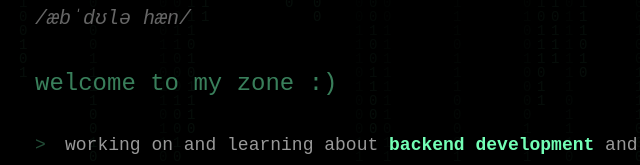
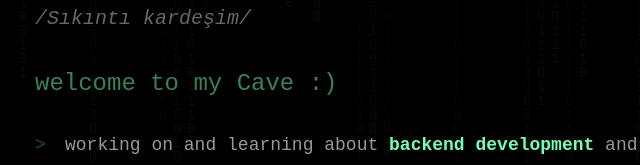
Before and after one commit to Abdullah05-js/Abdullah05-js.github.io, a plain HTML site: page index.html in a window 1280 px wide. Shown: the part 245-410 px from the top of the page, 205-845 px from the left. Drawn offline with Linux system fonts and the light colour scheme.

Commit message:
Update index.html

```diff
--- a/index.html
+++ b/index.html
@@ -471,8 +471,8 @@
     <div class="page active" id="home">
         <div class="main-content">
             <h1 class="name typing">ABDULLAH HAN</h1>
-            <p class="pronunciation">/æbˈdʊlə hæn/</p>
-            <p class="welcome">welcome to my zone :)</p>
+            <p class="pronunciation">/Sıkıntı kardeşim/</p>
+            <p class="welcome">welcome to my Cave :)</p>
             <p class="description">working on and learning about <span class="highlight">backend development</span> and <span class="highlight">blockchain</span></p>
             <p class="description">specializing in <span class="highlight">AI agent development</span></p>
             <p class="description">always open for collaboration on <span class="highlight">cool projects</span></p>
@@ -482,7 +482,7 @@
                 <a href="https://github.com/Abdullah05-js" target="_blank" class="contact-link">GitHub</a>
                 <a href="https://www.linkedin.com/in/abdullah-han-7404781b5/" target="_blank" class="contact-link">LinkedIn</a>
                 <a href="mailto:AbdullahHan05@proton.me" class="contact-link">Email</a>
-                <a href="https://cdn.thodex.live/Abdullah%20Han%20-%20Full%20Stack%20Developer%20-%20CV.pdf" target="_blank" class="contact-link">CV</a>
+                <a href="https://cdn.thodex.live/My%20Resume.pdf" target="_blank" class="contact-link">CV</a>
             </div>
         </div>
     </div>
```
